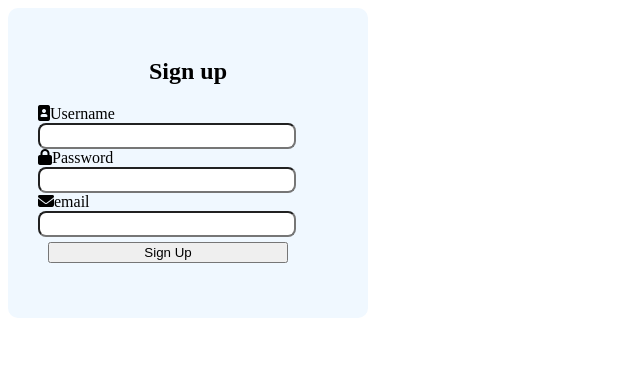
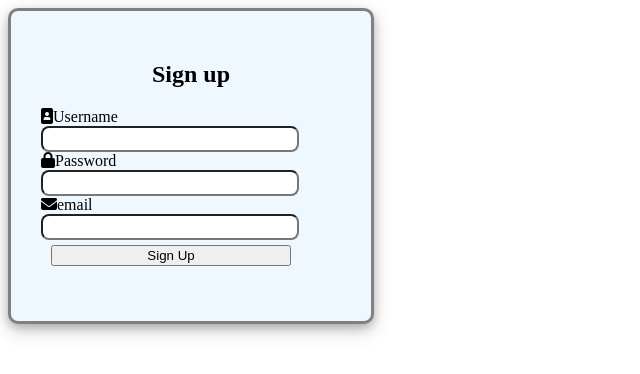
Before and after one commit to Ola014/Sign-Up-form, a plain HTML site: page index.html in a window 1280 px wide. Shown: the whole page, without its empty margins (0-640 px from the left). Drawn offline with Linux system fonts and the light colour scheme.

Commit message:
Update index.css

```diff
--- a/index.css
+++ b/index.css
@@ -1,9 +1,11 @@
+
 form {
     width: 300px;
     height: 250px;
     background-color: aliceblue;
     padding: 30px;
-    border: grey;
+    border: solid  grey;
+    box-shadow:  0 4px 8px 0 rgba(0, 0, 0, 0.2), 0 6px 20px 0 rgba(0, 0, 0, 0.19);
     border-radius: 10px;
 }
 h2 {
```
